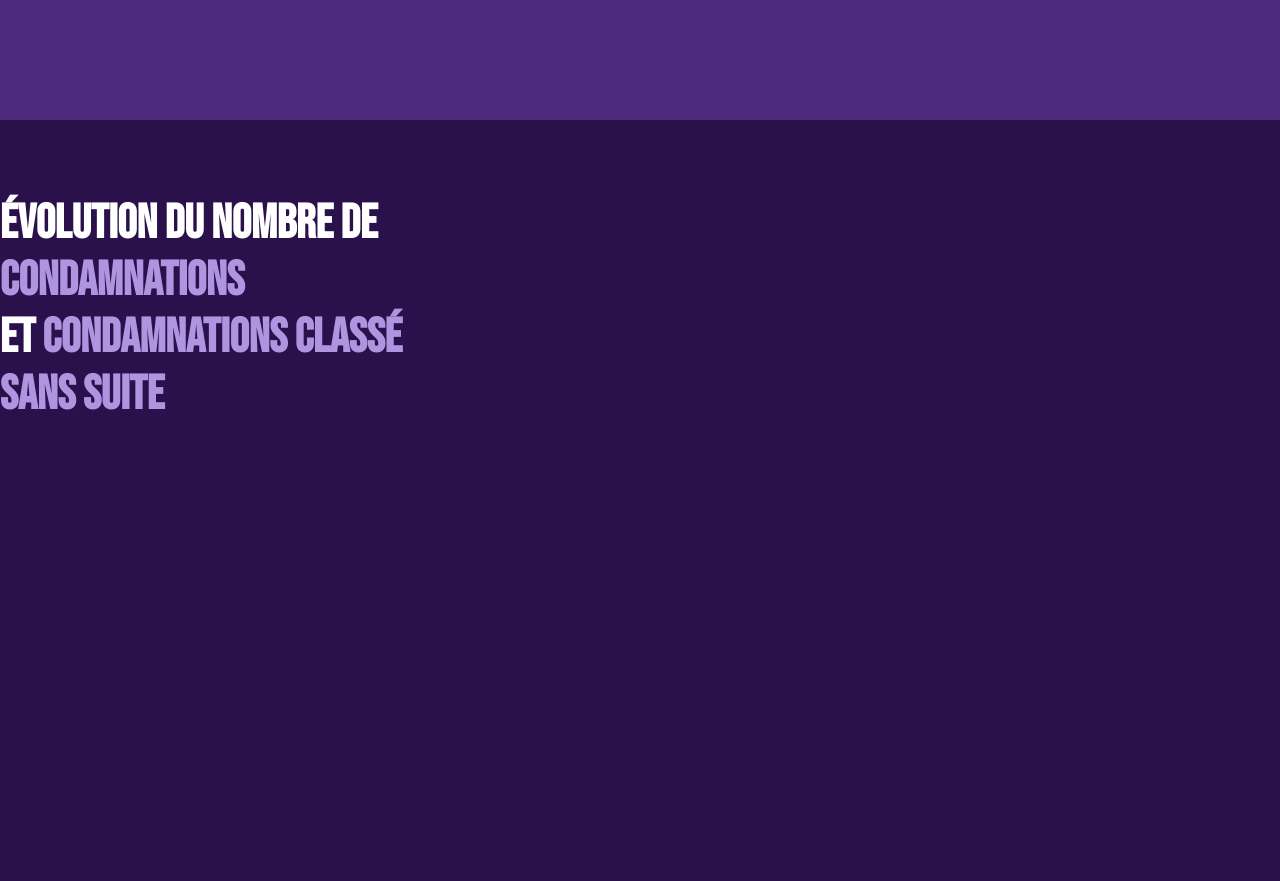
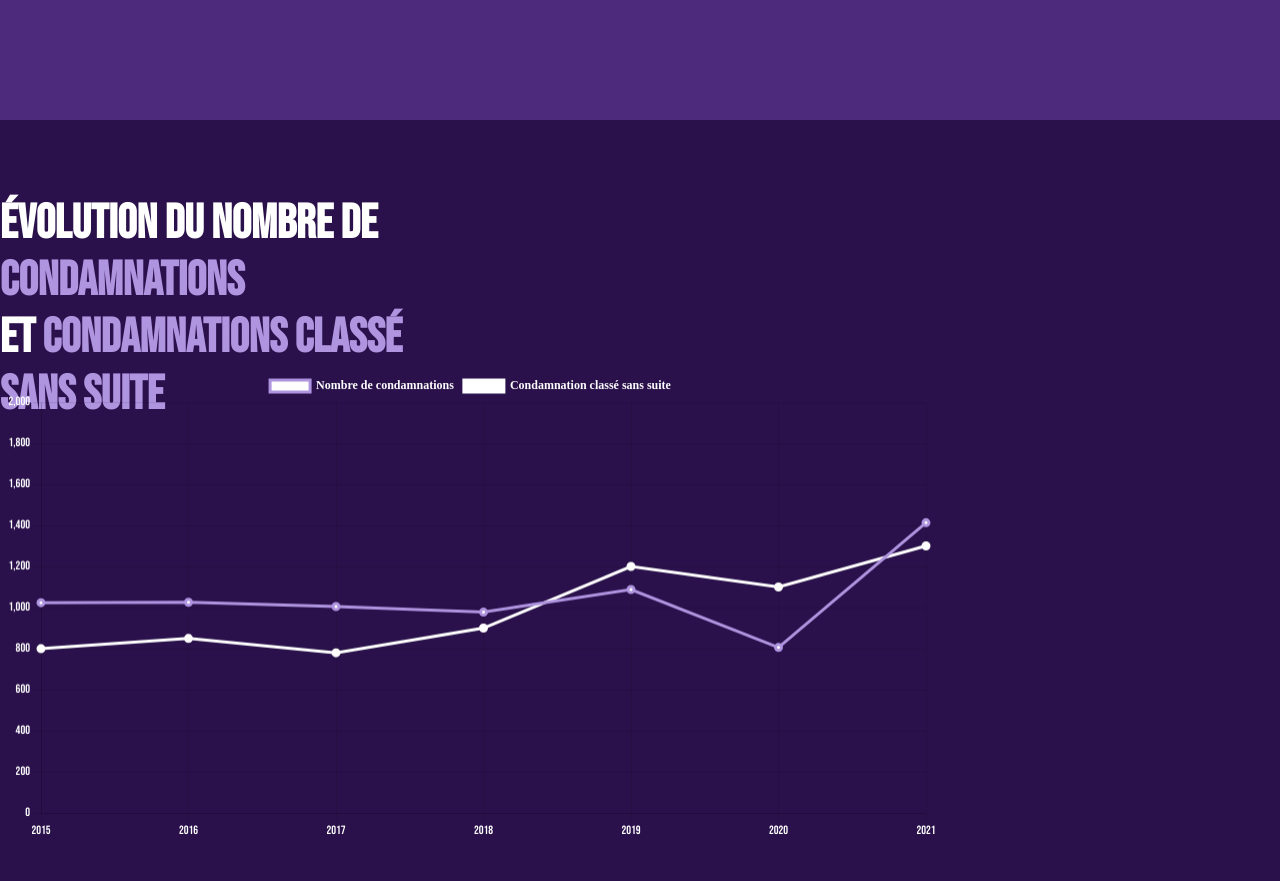
Before and after one commit to jeremytahar/cicatriz, a website: page index.html in a window 1280 px wide. Shown: the part 3080-3961 px from the top of the page. Drawn offline with nearby package versions, Linux system fonts and the light colour scheme; a web font is replaced by a local one.

Commit message:
début de la création du dernier graphique

```diff
--- a/index.html
+++ b/index.html
@@ -78,7 +78,11 @@
                 <h1><span class="white">ÉVOLUTION DU NOMBRE DE</span> CONDAMNATIONS <span class="white"><br>ET</span> CONDAMNATIONS CLASSÉ SANS SUITE</h1>
             </div>
 
-            <canvas id="graph3"></canvas>
+            <div class="section__condamnation-graph">
+                <canvas width="600px" height="300px" id="graph3">
+                </canvas>
+            </div>
+
         </section>
     </main>
 
--- a/script/script.js
+++ b/script/script.js
@@ -39,3 +39,76 @@ function displayCategory(avatarElement, infoElement) {
 age1.addEventListener('mouseenter', () => displayCategory(avatarenfant, info1));
 age2.addEventListener('mouseenter', () => displayCategory(avataradulte, info2));
 age3.addEventListener('mouseenter', () => displayCategory(avatarvieille, info3));
+
+// ========== GRAPHIQUE CONDAMNATION ==========
+
+let ctx = document.getElementById('graph3').getContext('2d');
+
+// spécification des datas
+
+let data = {
+    labels: ['2015', '2016', '2017', '2018', '2019', '2020', '2021'],
+    datasets: [
+        {
+        label: 'Nombre de condamnations', // Correction ici
+        data: [1024, 1026, 1005, 978, 1088, 806, 1413, 7500],
+        data2: [512, 550, 400, 300, 700, 400, 780, 1000],
+        backgroundColor: '#FFFFFF',
+        borderColor: '#AF94E0',
+        borderWidth: 3
+        },
+        {
+            label: 'Condamnation classé sans suite',
+            data: [800, 850, 780, 900, 1200, 1100, 1300],
+            backgroundColor: 'rgb(255, 255, 255)',
+            borderColor: 'rgb(255, 255, 255)',
+            borderWidth: 3
+        }
+]};
+
+let graph3 = new Chart(ctx, {
+    type: 'line',
+    data: data,
+    options: {
+        responsive: true,
+        plugins: {
+            legend: {
+                labels: {
+                    font: {
+                        family: 'Alatsi',
+                        weight: 'bold'
+                    },
+                    color: '#FFF'
+                }
+            }
+        },
+        scales: {
+            x: {
+                ticks: {
+                    font: {
+                        family: 'Bebas',
+                        weight: 'normal'
+                    },
+                    color: '#FFF'
+                }
+            },
+            y: {
+                beginAtZero: true,
+                max: 2000,
+                ticks: {
+                    font: {
+                        family: 'Bebas',
+                        weight: 'normal'
+                    },
+                    color: '#FFF'
+                }
+            }
+        }
+    }
+});
+
+
+
+
+
+console.log(data)
--- a/style.css
+++ b/style.css
@@ -209,10 +209,6 @@ header {
     position: relative;
 }
 
-.section__condamnation canvas {
-    width: 941px;
-    height: 508px;
-}
 
 .section__condamnation-titre h1 {
     font-size: 3rem;
@@ -222,9 +218,17 @@ header {
     position: absolute;
     top: 75px;
     right: 800px;
+
     .white {
         color: white;
     }
+}
+
+.section__condamnation-graph {
+    width: 941px;
+    height: 508px;
+    position: absolute;
+    top: 250px;
 }
 
 .section:nth-of-type(1) {
```
